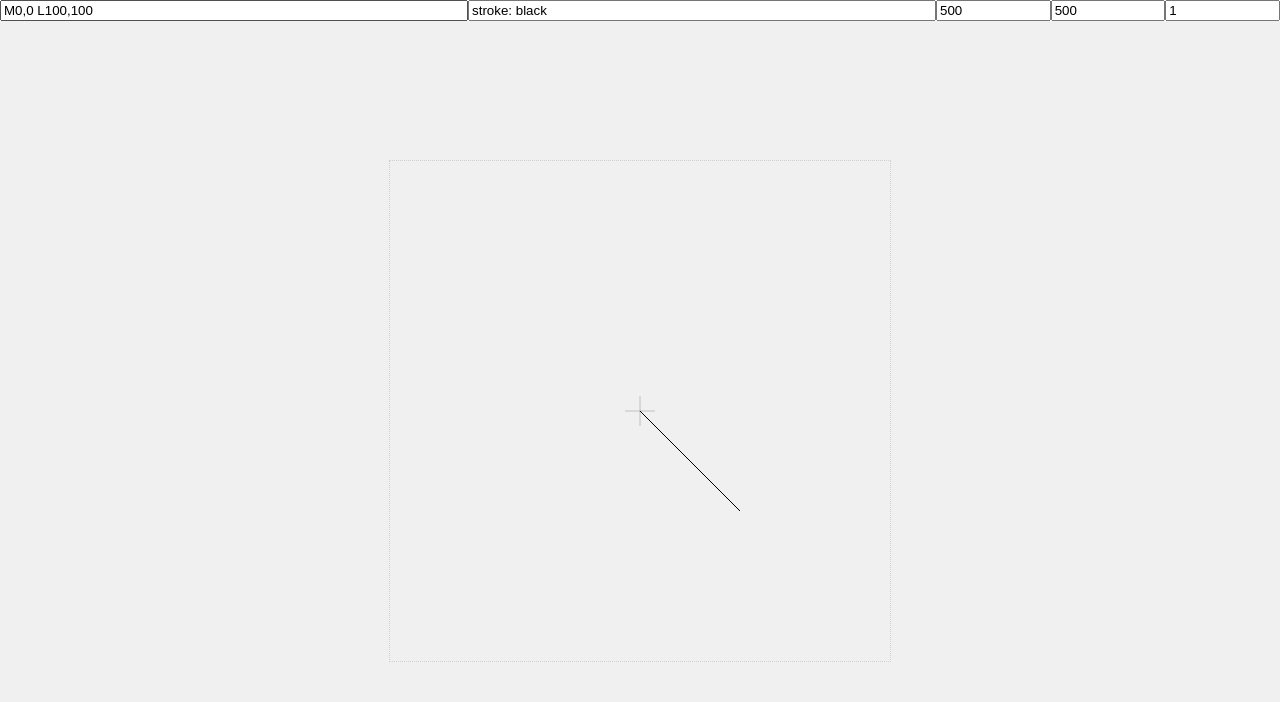
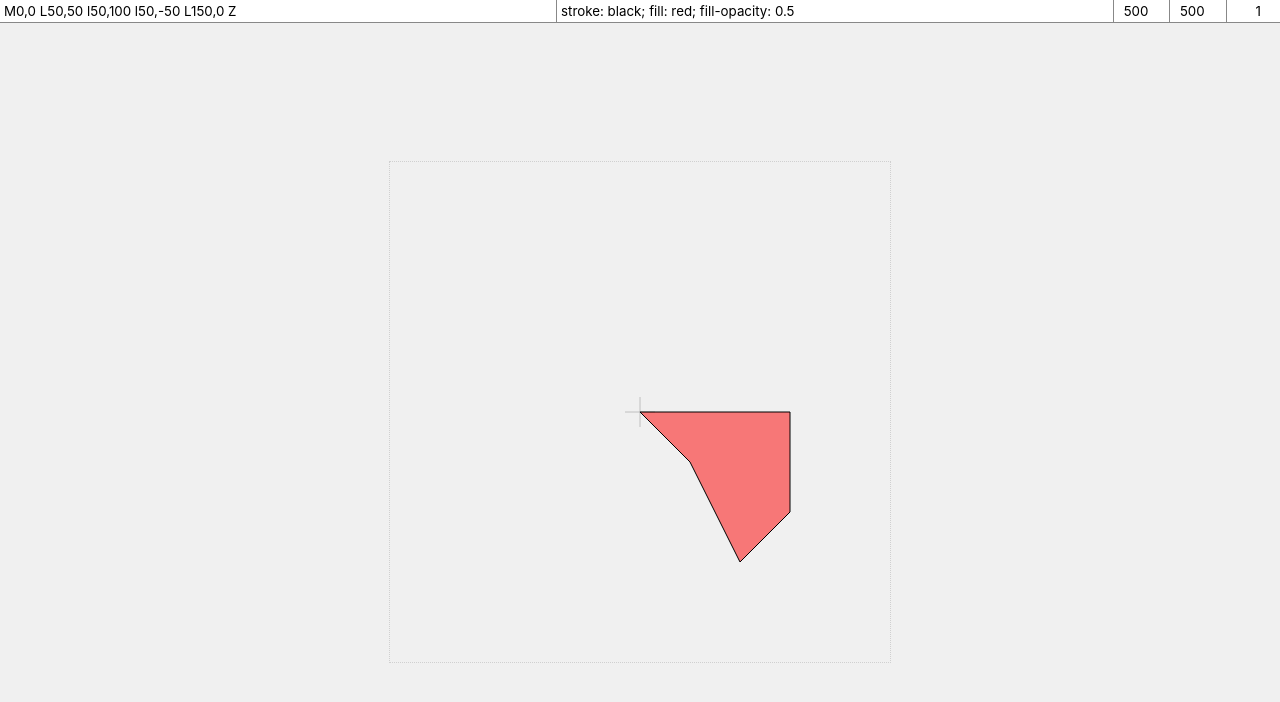
Before and after one commit to akx/svgpathology, a website: page index.html in a window 1280 px wide. Drawn offline with Linux system fonts and the light colour scheme.

Commit message:
Five-years-later update

```diff
--- a/index.html
+++ b/index.html
@@ -1,4 +1,4 @@
-<!DOCTYPE html>
+<!doctype html>
 <html lang="en">
   <head>
     <meta charset="UTF-8" />
@@ -8,8 +8,8 @@
   </head>
   <body>
     <script>
-      let path = "M0,0 L100,100";
-      let style = "stroke: black";
+      let path = "M0,0 L50,50 l50,100 l50,-50 L150,0 Z";
+      let style = "stroke: black; fill: red; fill-opacity: 0.5";
       let width = 500;
       let height = 500;
       let scale = 1;
@@ -36,37 +36,53 @@
         ];
       }
 
+      function wrappedInput({ title, wrapperClassName, ...rest }) {
+        return m(
+          "label",
+          { className: wrapperClassName },
+          m("input", {
+            placeholder: title,
+            title,
+            ...rest,
+          }),
+          m("span", title),
+        );
+      }
+
       function toolbar() {
         return m("header", [
-          m("input", {
+          wrappedInput({
             value: path,
             oninput: (e) => (path = e.target.value),
             placeholder: "path data",
             title: "path data",
           }),
-          m("input", {
+          wrappedInput({
             value: style,
             oninput: (e) => (style = e.target.value),
             placeholder: "path style",
             title: "path style",
           }),
-          m("input", {
+          wrappedInput({
             value: width,
             type: "number",
+            wrapperClassName: "number-input",
             oninput: (e) => (width = e.target.valueAsNumber),
             placeholder: "width",
             title: "width",
           }),
-          m("input", {
+          wrappedInput({
             value: height,
             type: "number",
+            wrapperClassName: "number-input",
             oninput: (e) => (height = e.target.valueAsNumber),
             placeholder: "height",
             title: "height",
           }),
-          m("input", {
+          wrappedInput({
             value: scale,
             type: "number",
+            wrapperClassName: "number-input",
             min: 0,
             step: 0.05,
             oninput: (e) => (scale = e.target.valueAsNumber),
@@ -90,7 +106,7 @@
                 style,
                 d: path,
                 transform: `translate(${cx} ${cy}) scale(${scale})`,
-              })
+              }),
             ),
           ]),
         ];
--- a/package.json
+++ b/package.json
@@ -6,6 +6,6 @@
   "author": "Aarni Koskela <akx@iki.fi>",
   "license": "MIT",
   "devDependencies": {
-    "prettier": "^2.2.1"
+    "prettier": "^3.6.2"
   }
 }
--- a/style.css
+++ b/style.css
@@ -3,27 +3,71 @@ html {
 }
 
 body {
+  background: #f0f0f0;
   margin: 0;
   height: 100%;
   display: flex;
   flex-direction: column;
 }
 
+body, input {
+  font-size: 10pt;
+  font-family: -apple-system, BlinkMacSystemFont, "Segoe UI", Roboto, Helvetica, Arial, sans-serif;
+}
+
+input, textarea {
+  border: none;
+  box-sizing: border-box;
+  padding: 3px 4px;
+}
+
 header {
   display: flex;
+  background: #fff;
+  gap: 2px;
+  border-bottom: 1px solid #888;
 }
 
-header input {
+header > * + * {
+  border-left: 1px solid #888;
+}
+
+header label {
+  flex: 1;
+  display: flex;
+  position: relative;
+}
+
+header label input, header label textarea {
   flex: 1;
 }
 
-header input[type="number"] {
-  flex: 0;
-  width: 8em;
+header label span {
+  position: absolute;
+  display: inline-block;
+  left: 0;
+  top: 80%;
+  pointer-events: none;
+  opacity: 0;
+  padding: 2px;
+  transition: opacity 0.25s, top 0.15s;
+}
+
+header:hover label span {
+  opacity: 0.7;
+  top: 100%;
+}
+
+header label.number-input {
+  flex-grow: 0;
+}
+
+header label.number-input input {
+  width: 4em;
+  text-align: right;
 }
 
 main {
-  background: #f0f0f0;
   flex: 1;
   display: flex;
 
```
